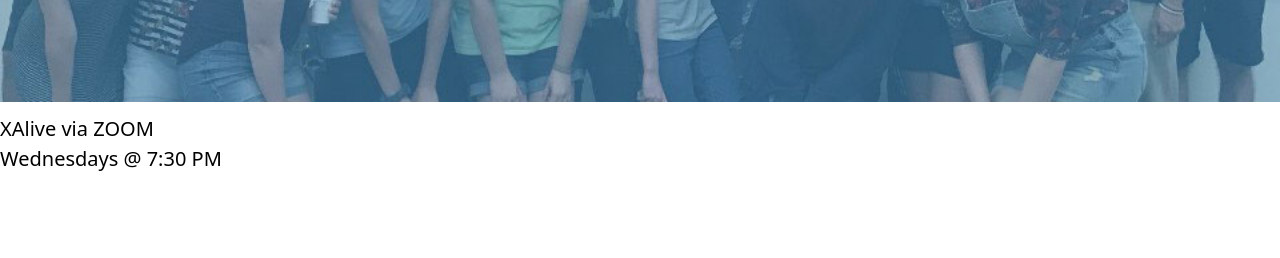
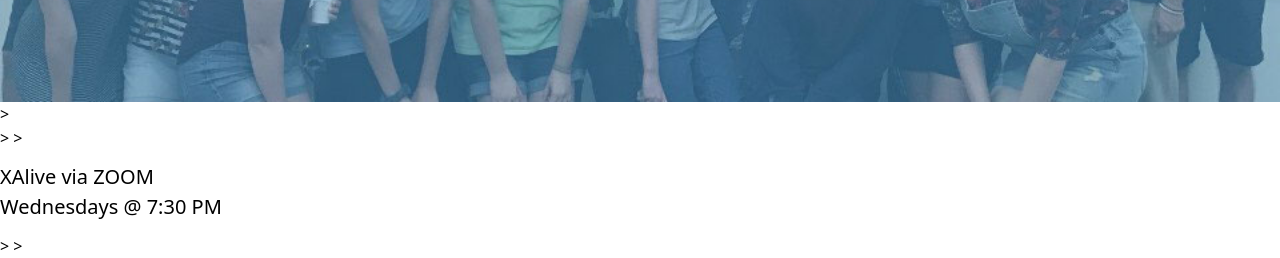
Before and after one commit to dlao2/xa-gatsby-netlify, a Gatsby site: page /connect/events in a window 1280 px wide. Shown: the part 410-668 px from the top of the page. Built offline with nearby package versions, Linux system fonts and the light colour scheme; Gatsby itself is replaced by a stand-in of ours.

Commit message:
Update Pages “events”

```diff
--- a/content/events.md
+++ b/content/events.md
@@ -2,13 +2,15 @@
 title: Events
 background-photo: assets/welcome-to-family.jpg
 content: >-
-  <ul class="flex-1">
+  > <ul class="flex-1">
 
+  >
 
-  <li class="py-3 text-xl">XAlive via ZOOM <br>Wednesdays @ 7:30 PM</li>
+  > <li class="py-3 text-xl">XAlive via ZOOM <br>Wednesdays @ 7:30 PM</li>
 
+  >
 
-  </ul>
+  > </ul>
 
 
 
```
